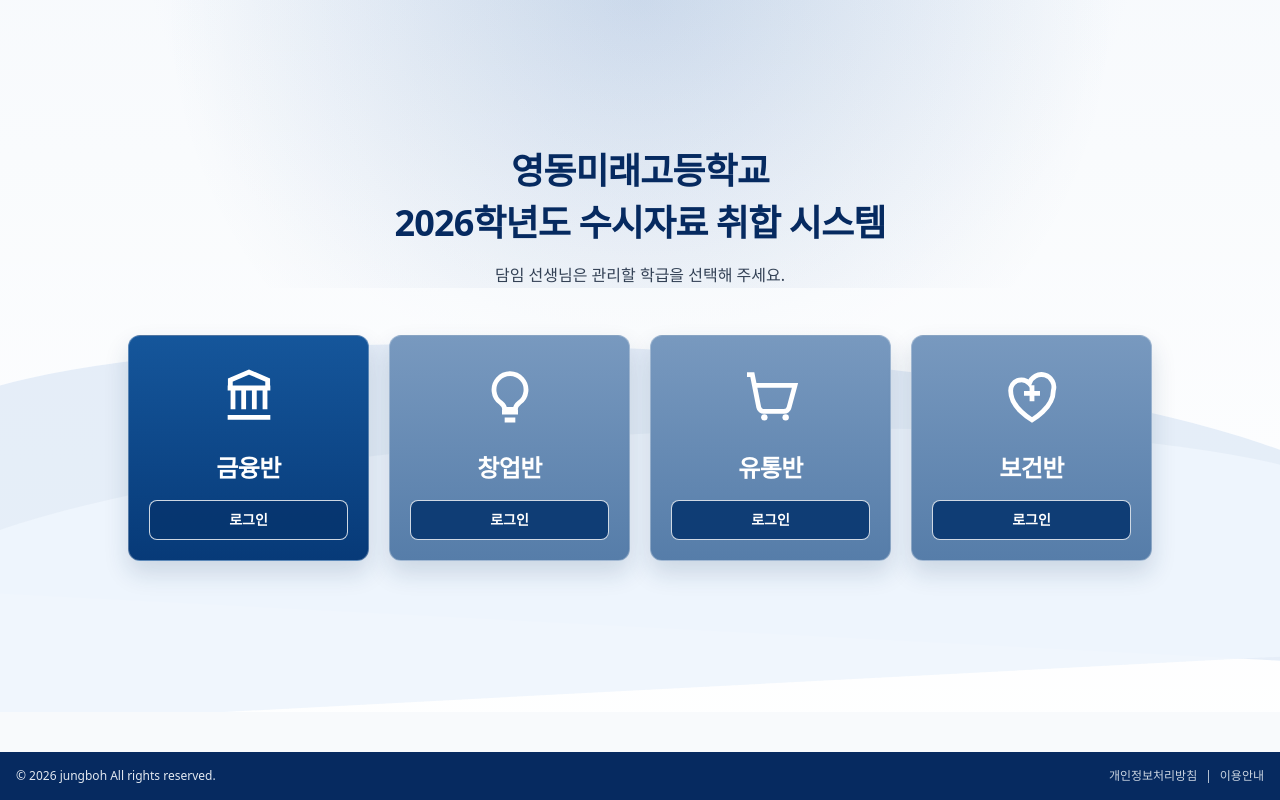
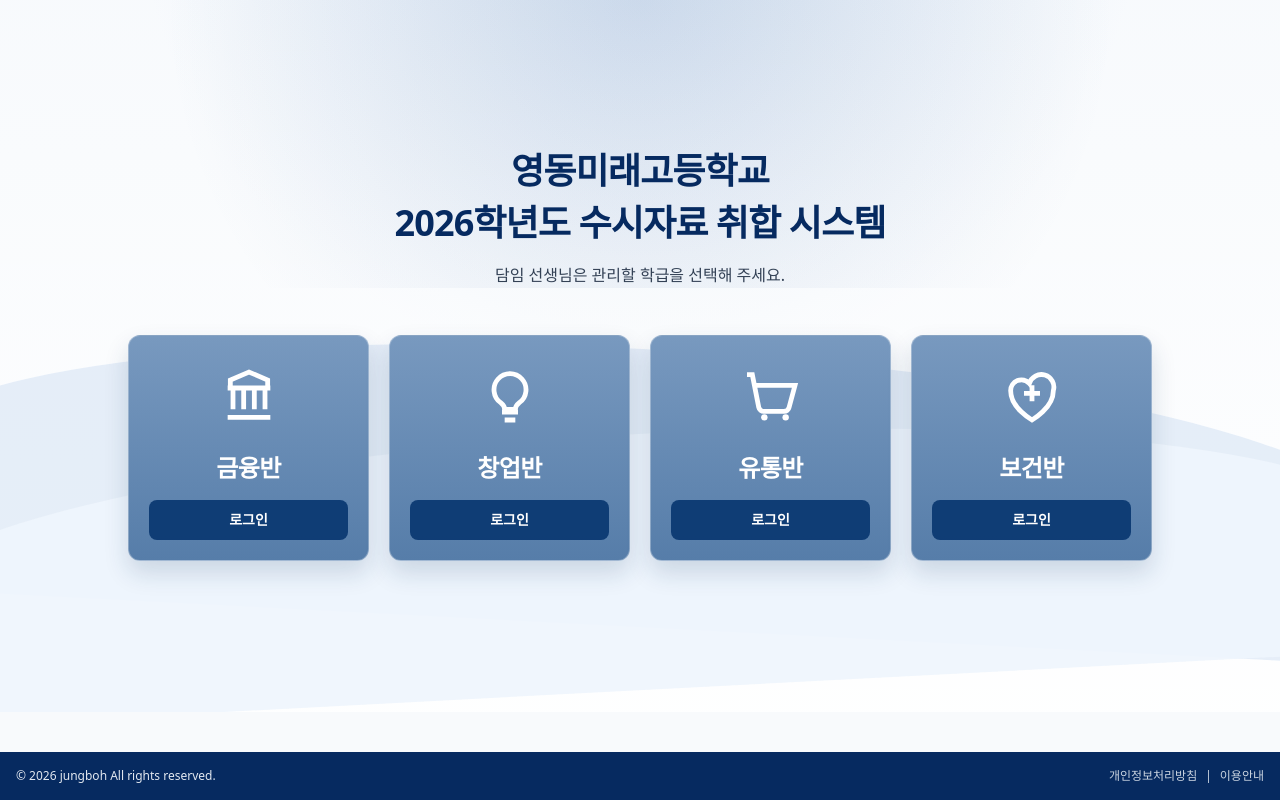
Before and after one commit to jungboh/susi-distribution-v2, a Next.js app: page / in a window 1280 px wide. Built offline with nearby package versions, Linux system fonts and the light colour scheme.

Commit message:
style(home): unify class card interaction

```diff
--- a/src/components/class-card.tsx
+++ b/src/components/class-card.tsx
@@ -6,14 +6,14 @@ export function ClassCard({ classCode }: { classCode: ClassCode }) {
   const className = CLASS_UI_NAME_BY_CODE[classCode];
 
   return (
-    <div className="group flex min-h-56 flex-col items-center gap-4 rounded-xl border border-white/30 bg-gradient-to-b from-[#7899bf] to-[#567da9] p-5 text-center text-white shadow-[0_12px_24px_rgb(21_56_96/0.16)] transition duration-200 hover:-translate-y-1 hover:shadow-[0_16px_30px_rgb(21_56_96/0.22)] first:bg-gradient-to-b first:from-[#15569b] first:to-[#073a78]">
+    <div className="group flex min-h-56 flex-col items-center gap-4 rounded-xl border border-white/30 bg-gradient-to-b from-[#7899bf] to-[#567da9] p-5 text-center text-white shadow-[0_12px_24px_rgb(21_56_96/0.16)] transition duration-200 hover:-translate-y-1 hover:from-[#15569b] hover:to-[#073a78] hover:shadow-[0_16px_30px_rgb(21_56_96/0.22)] focus-within:-translate-y-1 focus-within:from-[#15569b] focus-within:to-[#073a78] focus-within:shadow-[0_16px_30px_rgb(21_56_96/0.22)] has-[:active]:translate-y-0 has-[:active]:from-[#15569b] has-[:active]:to-[#073a78]">
       <div className="flex size-20 items-center justify-center text-white">
         <ClassIcon classCode={classCode} />
       </div>
       <h2 className="text-2xl font-bold tracking-tight">{className}</h2>
       <Link
         href={`/teacher?class=${classCode}`}
-        className="mt-auto inline-flex min-h-10 w-full items-center justify-center rounded-lg border border-white/80 bg-[#07366f]/90 px-4 py-2 text-sm font-semibold text-white transition-colors duration-150 hover:bg-[#062d5d] focus-visible:outline-none focus-visible:ring-2 focus-visible:ring-white focus-visible:ring-offset-2 focus-visible:ring-offset-navy"
+        className="mt-auto inline-flex min-h-10 w-full items-center justify-center rounded-lg bg-[#07366f]/90 px-4 py-2 text-sm font-semibold text-white transition-colors duration-150 hover:bg-[#062d5d] active:bg-[#05264f] focus-visible:outline-none focus-visible:ring-2 focus-visible:ring-white focus-visible:ring-offset-2 focus-visible:ring-offset-navy"
         aria-label={`${className} 로그인`}
       >
         로그인
```
